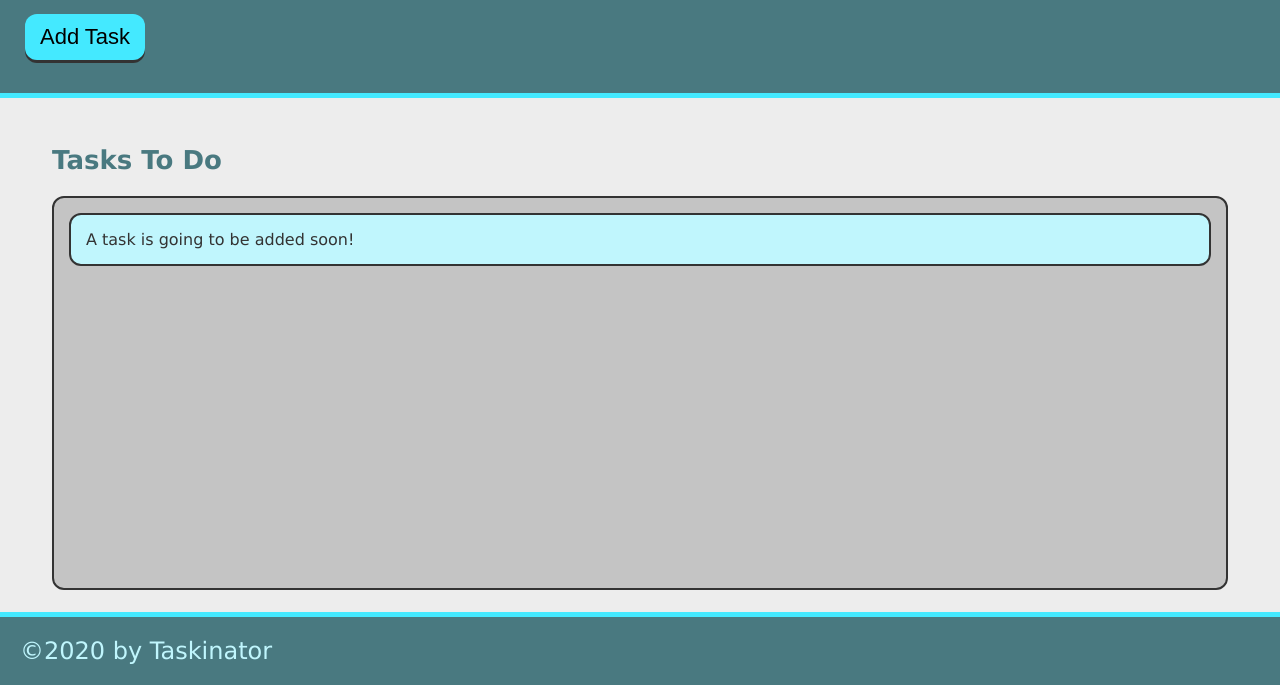
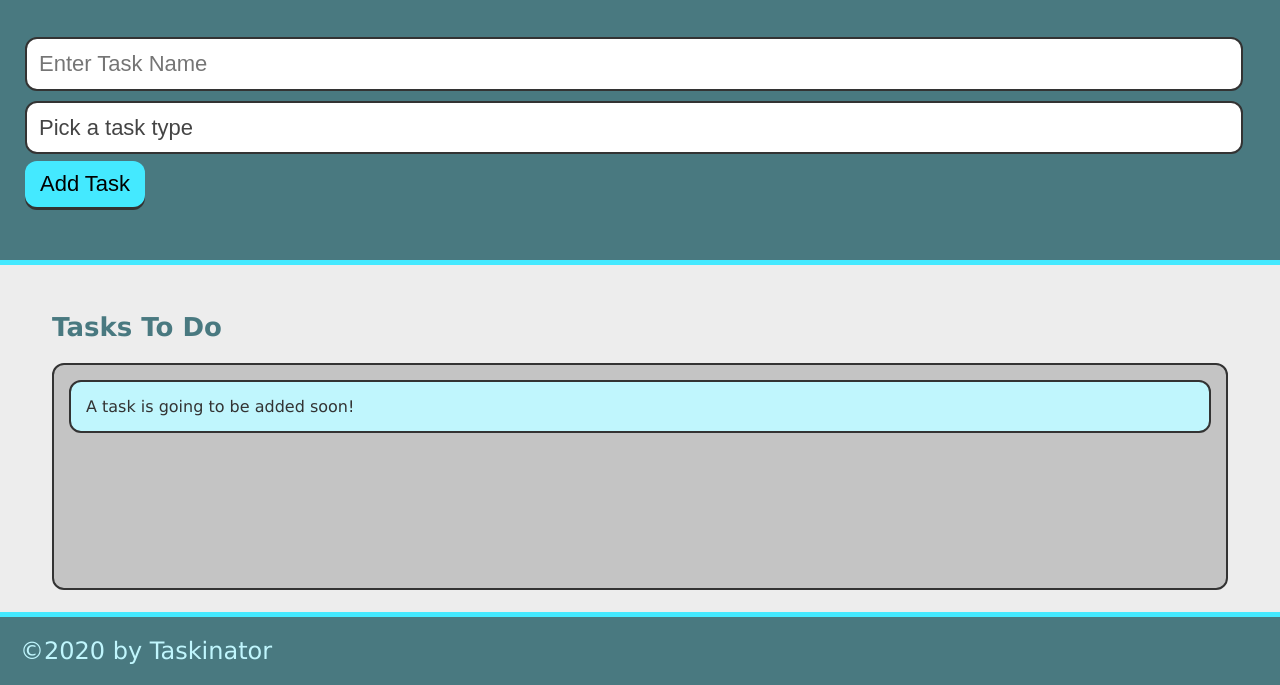
Before and after one commit to rhodaevangelene/Taskinator, a plain HTML site: page index.html in a window 1280 px wide. Shown: the part 115-800 px from the top of the page. Drawn offline with Linux system fonts and the light colour scheme.

Commit message:
Added form class and input type to enter task name and pick task type

```diff
--- a/index.html
+++ b/index.html
@@ -12,7 +12,28 @@
 
             <h1 class="page-title">Taskinator</h1>
             <p>Click the button below to add a new task!</p>
-            <button class="btn" id = "save-task" > Add Task</button>
+            <form id="task-form">
+                <div class="form-group">
+                    <form id="task-form">
+                        <div class="form-group">
+                          <input type="text" name="task-name" class="text-input" placeholder="Enter Task Name" />
+                        </div>
+                        <div class="form-group">
+                          <select name="task-type" class="select-dropdown">
+                            <option value="" disabled selected>Pick a task type</option>
+                            <option value="Print">Print</option>
+                            <option value="Web">Web</option>
+                            <option value="Mobile">Mobile</option>
+                          </select>
+                        </div>
+                        <div class="form-group">
+                          <button class="btn" id="save-task" type="submit">Add Task</button>
+                        </div>
+                      </form>
+                      </div>
+                  </div>
+                </div>
+              </form>
 
 
     </header>
```
